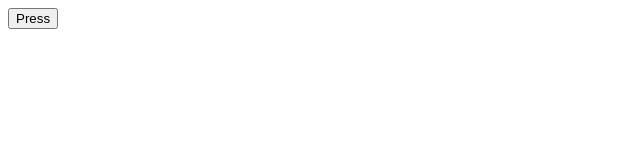
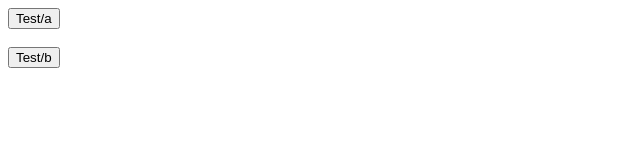
Before and after one commit to moisesrmartins/react_12_coment, a React (Create React App) app in the folder coment/: page / in a window 1280 px wide. Shown: the top 160 px of the page, without its empty margins (0-640 px from the left). Built offline with nearby package versions, Linux system fonts and the light colour scheme.

Commit message:
React_12_Coment Parte 5: Coment e visible 2

```diff
--- a/coment/src/App.js
+++ b/coment/src/App.js
@@ -15,18 +15,33 @@ const useDatabase = (endpoint) => {
   return data;
 };
 
-const Coments = () => {
-  const data = useDatabase("test");
+const Coment = ({ visible }) => {
+  const endpoint = visible ? "test" : "test/a";
+  const data = useDatabase(endpoint);
   return <pre>{JSON.stringify(data)}</pre>;
+};
+
+const Coment2 = ({ visible }) => {
+  const endpoint = visible ? "test" : "test/b";
+  const data2 = useDatabase(endpoint);
+  return <pre>{JSON.stringify(data2)}</pre>;
 };
 
 function App() {
   const [visible, toggle] = useState(false);
+  const [visible2, toggle2] = useState(false);
 
   return (
     <div>
-      <button onClick={() => toggle(!visible)}>Press</button>
-      {visible && <Coments />}
+      <div>
+        <button onClick={() => toggle(!visible)}>Test/a</button>
+        {visible && <Coment />}
+      </div>
+      <br />
+      <div>
+        <button onClick={() => toggle2(!visible2)}>Test/b</button>
+        {visible2 && <Coment2 />}
+      </div>
     </div>
   );
 }
```
